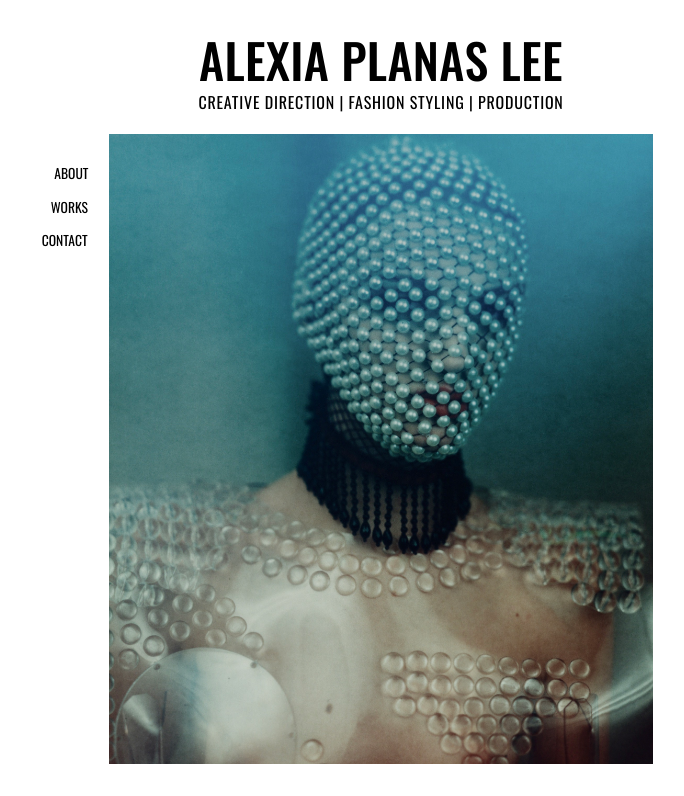
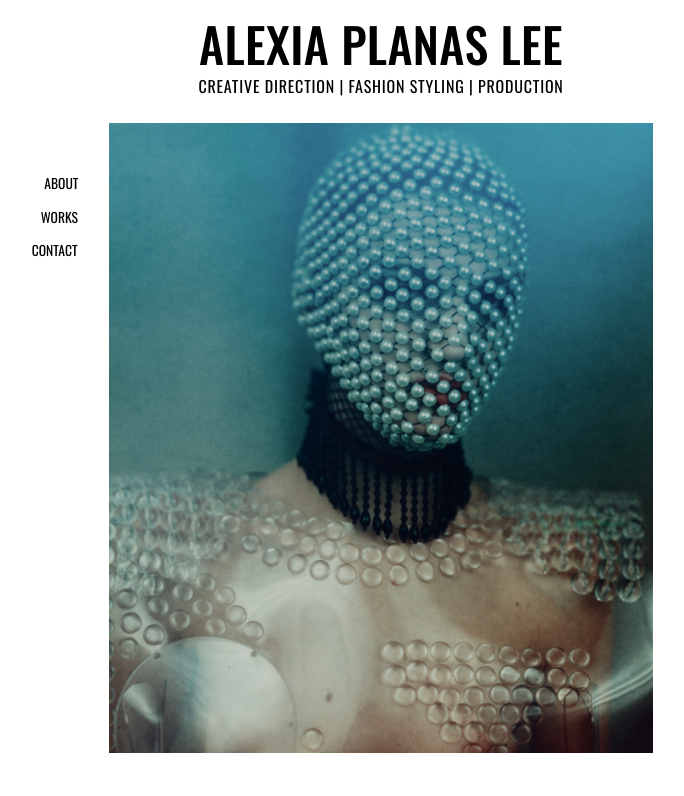
Before and after one commit to charlesfig/alexia-portfolio-next13.4, a Next.js app: page / in a window 1280 px wide. Shown: the top 796 px of the page, without its empty margins (259-943 px from the left). Built offline with nearby package versions, Linux system fonts and the light colour scheme.

Commit message:
Change spacing

```diff
--- a/app/Header.tsx
+++ b/app/Header.tsx
@@ -3,7 +3,7 @@ import Navigation from "./Navigation";
 
 export default function Header() {
   return (
-    <header className="sticky top-0 left-0 py-5 bg-white z-10">
+    <header className="sticky top-0 left-0 pt-5 pb-[25px] bg-white z-10">
       <Link
         href={"/"}
         className="text-center text-4xl md:text-5xl font-medium uppercase tracking-[0.35px]"
--- a/app/Navigation.tsx
+++ b/app/Navigation.tsx
@@ -9,7 +9,7 @@ export default function Navigation() {
   return (
     <div
       className={
-        "md:text-right md:absolute -left-20 top-36 flex md:flex-col md:gap-2 md:w-16" +
+        "md:text-right md:absolute -left-[90px] top-[170px] flex md:flex-col md:gap-2 md:w-16" +
         " items-center md:items-end justify-center gap-5 mt-4 md:mt-0"
       }
     >
--- a/app/page.tsx
+++ b/app/page.tsx
@@ -65,7 +65,7 @@ const MainWork = ({
 
 export default function Homepage() {
   return (
-    <div className="w-full text-center relative max-w-xl mx-auto p-4">
+    <div className="w-full text-center relative max-w-xl mx-auto px-4">
       <Header />
 
       <div id="wrapper" className="w-full">
```
